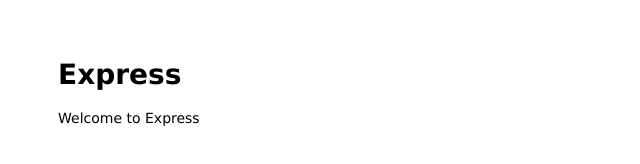
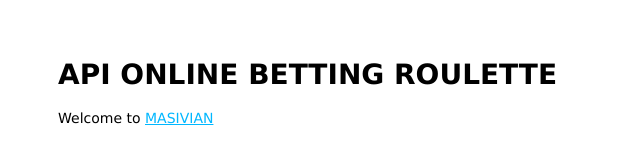
Before and after one commit to dianmonblan/betting-roulette-online, a website: page public/index.html in a window 1280 px wide. Shown: the whole page, without its empty margins (0-640 px from the left). Drawn offline with Linux system fonts and the light colour scheme.

Commit message:
Clean code and modify unnecessary code

```diff
--- a/public/index.html
+++ b/public/index.html
@@ -1,13 +1,13 @@
 <html>
 
 <head>
-  <title>Express</title>
+  <title>API ONLINE BETTING ROULETTE</title>
   <link rel="stylesheet" href="/stylesheets/style.css">
 </head>
 
 <body>
-  <h1>Express</h1>
-  <p>Welcome to Express</p>
+  <h1>API ONLINE BETTING ROULETTE</h1>
+  <p>Welcome to <a title="MASIVIAN" href="https://masiv.com/">MASIVIAN</a></p>
 </body>
 
 </html>
```
Also changed, not shown: app.js (+4 -10 lines), README.md, 1 other file.
